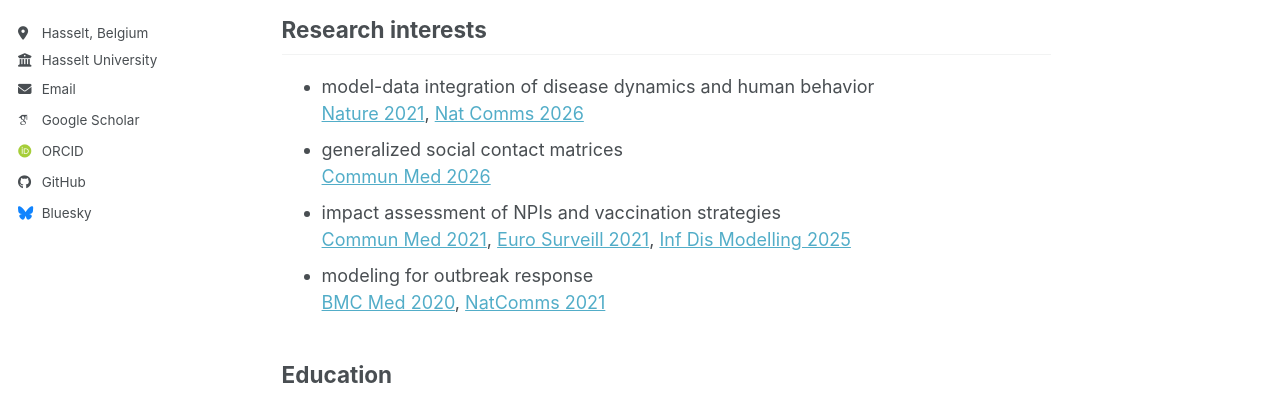
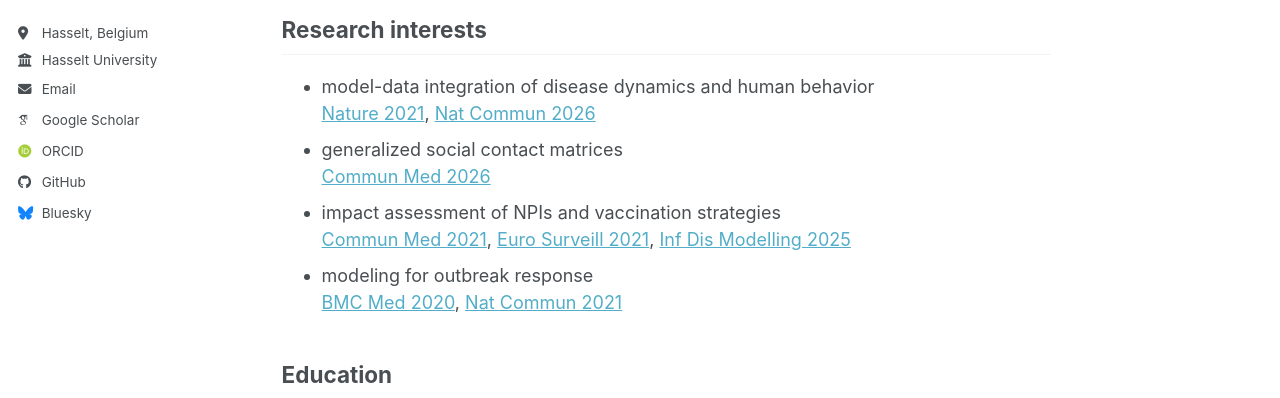
Before and after one commit to laura-didomenico/laura-didomenico.github.io, a Jekyll site: the page built from _pages/about.md, in a window 1280 px wide and 1211 px high. Shown: the part 334-732 px from the top of the window. Built offline with Jekyll 4.4.1, drawn with Linux system fonts in a browser that asks for light colours; some web fonts are replaced; a script bundle is joined from its source files by our own code; library files that are not in the unit come from our copies.

Commit message:
Fix typo

```diff
--- a/_pages/about.md
+++ b/_pages/about.md
@@ -12,13 +12,13 @@ I am a postdoctoral researcher at the Data Science Institute, [Hasselt Universit
 Research interests
 ------
 - model-data integration of disease dynamics and human behavior <br>
-  [Nature 2021](https://doi.org/10.1038/s41586-020-03095-6 ), [Nat Comms 2026](https://doi.org/10.1038/s41467-026-68557-3)
+  [Nature 2021](https://doi.org/10.1038/s41586-020-03095-6 ), [Nat Commun 2026](https://doi.org/10.1038/s41467-026-68557-3)
 - generalized social contact matrices <br>
   [Commun Med 2026](https://doi.org/10.1038/s43856-025-01282-y)
 - impact assessment of NPIs and vaccination strategies <br>
   [Commun Med 2021](https://doi.org/10.1038/s43856-021-00057-5), [Euro Surveill 2021](https://doi.org/10.2807/1560-7917.ES.2021.26.15.2100272), [Inf Dis Modelling 2025](https://doi.org/10.1016/j.idm.2024.09.002)
 - modeling for outbreak response <br>
-  [BMC Med 2020](https://doi.org/10.1186/s12916-020-01698-4), [NatComms 2021](https://doi.org/10.1038/s41467-021-21249-6)
+  [BMC Med 2020](https://doi.org/10.1186/s12916-020-01698-4), [Nat Commun 2021](https://doi.org/10.1038/s41467-021-21249-6)
 
 
 Education
```
